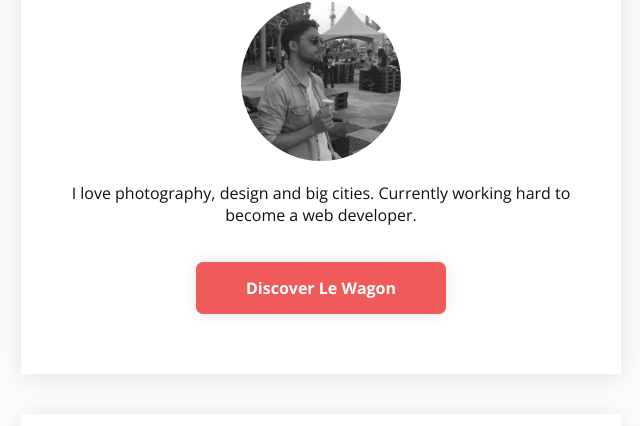
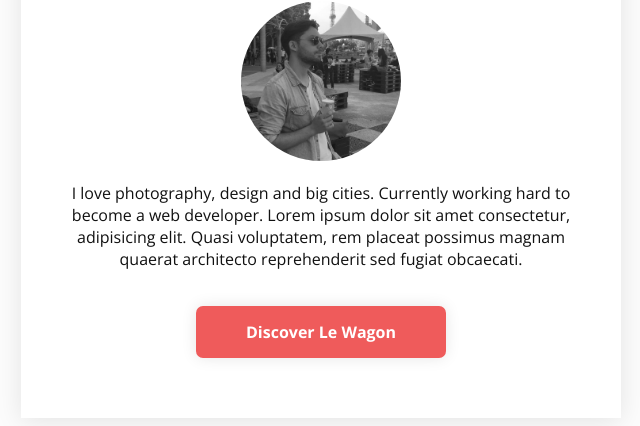
Before and after one commit to shinjimomoi/profile, a plain HTML site: page index.html in a window 1280 px wide. Shown: the part 160-586 px from the top of the page, without its empty margins (319-959 px from the left). Drawn offline with nearby package versions, Linux system fonts and the light colour scheme.

Commit message:
make my profile prettier

```diff
--- a/index.html
+++ b/index.html
@@ -16,7 +16,7 @@
     <div class="card card-white" id="card-main">
       <h1>Hello, I'm Shinji</h1>
       <img class="avatar img-circle" src="images/profile_pic.jpeg" alt="Shinji's profile_pic">
-      <p>I love photography, design and big cities. Currently working hard to become a web developer.</p>
+      <p>I love photography, design and big cities. Currently working hard to become a web developer. Lorem ipsum dolor sit amet consectetur, adipisicing elit. Quasi voluptatem, rem placeat possimus magnam quaerat architecto reprehenderit sed fugiat obcaecati.</p>
       <a class="btn-red hover-link" href="www.lewagon.com">Discover Le Wagon</a>
     </div>
     <div class="card card-white">
```
